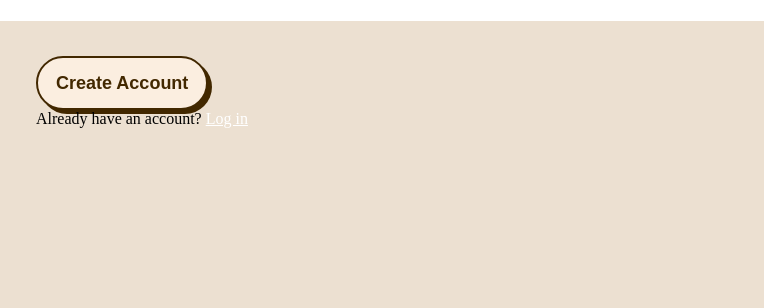
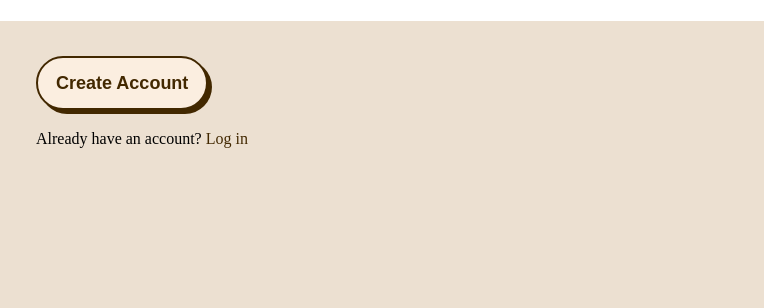
Before and after one commit to VedPawar1410/imaginary-service, a plain HTML site: page index.html in a window 1280 px wide. Shown: the part 492-800 px from the top of the page, 516-1280 px from the left. Drawn offline with Linux system fonts and the light colour scheme.

Commit message:
login text styled

```diff
--- a/styles.css
+++ b/styles.css
@@ -117,3 +117,15 @@ a:active {
   box-shadow: #422800 2px 2px 0 0;
   transform: translate(2px, 2px);
 }
+
+.log-in{
+    margin-top: 20px;
+}
+.log-in>span>a{
+    color: #422800;
+    text-decoration:none;
+    font-weight: 300;
+}
+.log-in>span>a:hover{
+    color: aqua;
+}
```
